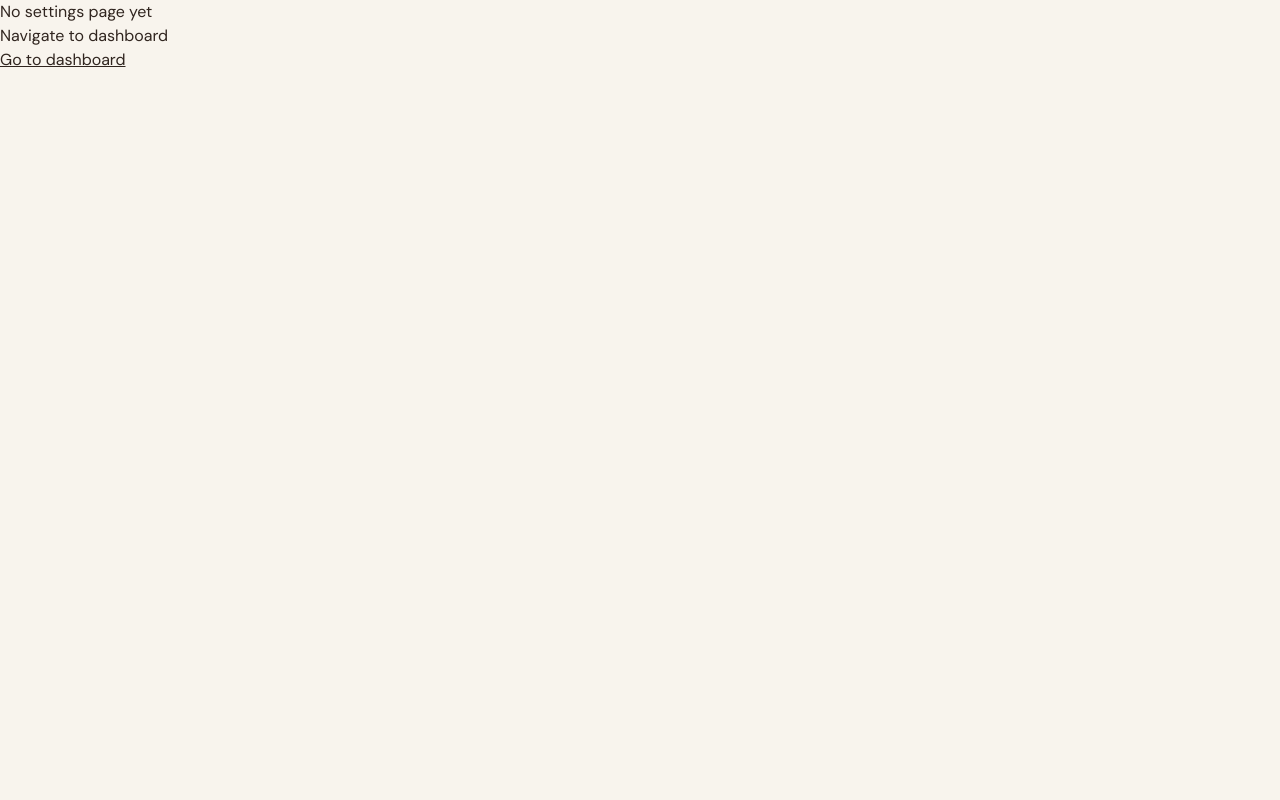
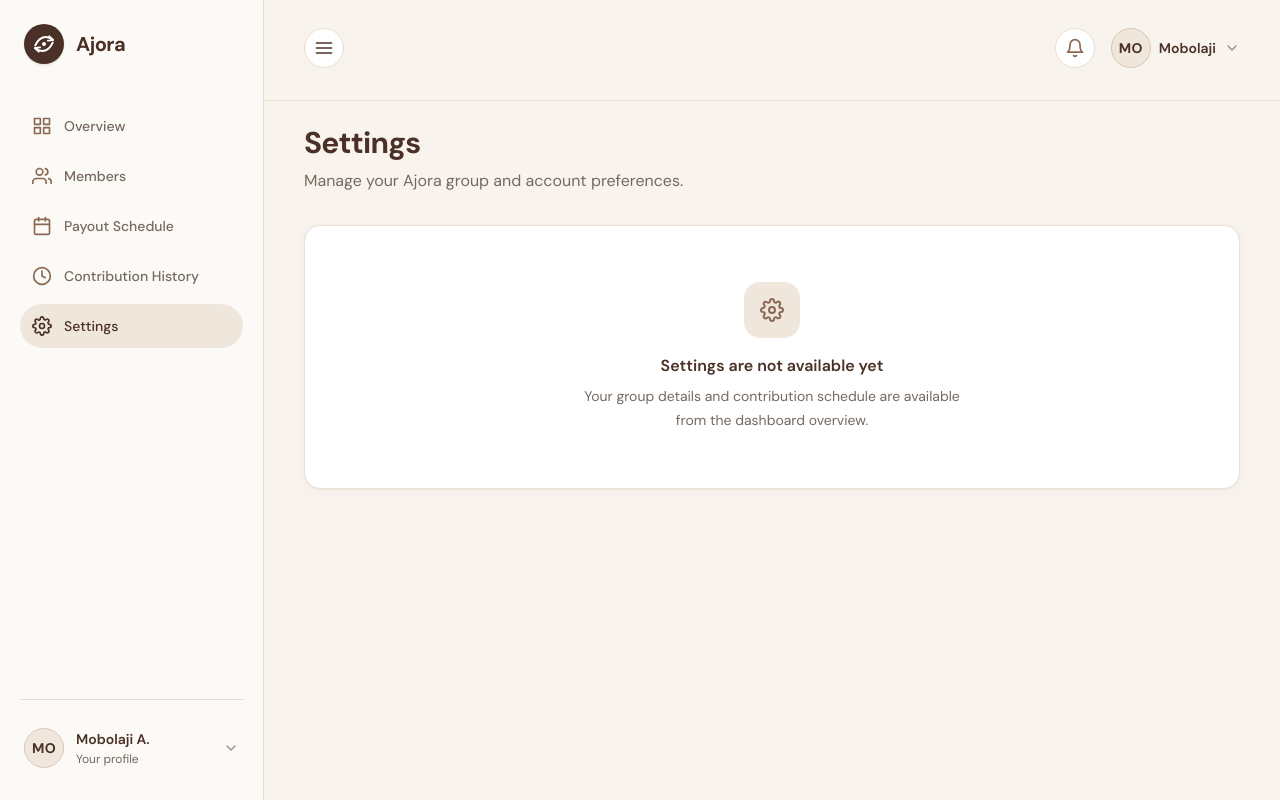
Before and after one commit to Bolazcoding/ajora, a Next.js app: page /settings in a window 1280 px wide. Built offline with nearby package versions, Linux system fonts and the light colour scheme.

Commit message:
fix ui state issue

```diff
--- a/app/_components/AuthPage.tsx
+++ b/app/_components/AuthPage.tsx
@@ -123,12 +123,15 @@
                 error={errors.password}
                 action={
                   !signup && (
-                    <Link
-                      href="/login#password"
-                      className="text-xs font-semibold text-secondary underline decoration-secondary/30 underline-offset-4 hover:text-primary focus-visible:outline-2 focus-visible:outline-focus"
+                    <button
+                      type="button"
+                      disabled
+                      title="Password reset"
+                      aria-label="Forgot password?"
+                      className="text-xs font-semibold text-secondary/70 underline decoration-secondary/30 underline-offset-4 cursor-pointer"
                     >
                       Forgot password?
-                    </Link>
+                    </button>
                   )
                 }
               />
@@ -157,21 +160,8 @@
             <GoogleSignInButton />
             {signup && (
               <p className="mt-5 text-center text-[0.6875rem] leading-5 text-text-muted">
-                By creating an account, you agree to our{" "}
-                <a
-                  href="#terms"
-                  className="text-secondary underline underline-offset-2 hover:text-primary"
-                >
-                  Terms
-                </a>{" "}
-                and{" "}
-                <a
-                  href="#privacy"
-                  className="text-secondary underline underline-offset-2 hover:text-primary"
-                >
-                  Privacy Policy
-                </a>
-                .
+                By creating an account, you agree to our Terms and Privacy
+                Policy.
               </p>
             )}
           </div>
--- a/app/_components/DashboardShell.tsx
+++ b/app/_components/DashboardShell.tsx
@@ -61,6 +61,7 @@
   useEffect(() => {
     if (!isMobileNavOpen) return;
     const previousOverflow = document.body.style.overflow;
+    const menuButton = menuButtonRef.current;
     const closeOnEscape = (event: KeyboardEvent) => {
       if (event.key === "Escape") setIsMobileNavOpen(false);
     };
@@ -72,7 +73,7 @@
     return () => {
       document.body.style.overflow = previousOverflow;
       window.removeEventListener("keydown", closeOnEscape);
-      menuButtonRef.current?.focus();
+      menuButton?.focus();
     };
   }, [isMobileNavOpen]);
 
--- a/app/_components/auth/AuthField.tsx
+++ b/app/_components/auth/AuthField.tsx
@@ -58,7 +58,7 @@
             onClick={() => setVisible((current) => !current)}
             aria-label={`${visible ? "Hide" : "Show"} ${label.toLowerCase()}`}
             aria-pressed={visible}
-            className="absolute inset-y-0 right-0 grid w-12 place-items-center text-text-muted transition-colors hover:text-primary focus-visible:z-10 focus-visible:outline-2 focus-visible:outline-focus"
+            className="absolute inset-y-0 right-0 grid w-12 place-items-center text-text-muted transition-colors hover:text-primary focus-visible:z-10 focus-visible:outline-2 focus-visible:outline-focus cursor-pointer"
           >
             {visible ? (
               <FiEyeOff aria-hidden="true" className="size-[1.125rem]" />
--- a/app/_components/auth/GoogleSignInButton.tsx
+++ b/app/_components/auth/GoogleSignInButton.tsx
@@ -26,9 +26,10 @@
   return (
     <button
       type="button"
+      disabled
       aria-label="Continue with Google (not connected yet)"
       title="Google sign-in will be available soon"
-      className="flex h-[3.125rem] w-full items-center justify-center gap-3 rounded-xl border border-border bg-white text-sm font-semibold text-text-primary transition-colors hover:border-border-strong hover:bg-surface-soft focus-visible:outline-2 focus-visible:outline-focus focus-visible:outline-offset-2"
+      className="flex h-[3.125rem] w-full cursor-not-allowed items-center justify-center gap-3 rounded-xl border border-border bg-white text-sm font-semibold text-text-primary opacity-75"
     >
       <GoogleMark />
       Continue with Google
--- a/app/settings/page.tsx
+++ b/app/settings/page.tsx
@@ -1,17 +1,25 @@
-import Link from "next/link";
+import { FiSettings } from "react-icons/fi";
+import DashboardShell from "../_components/DashboardShell";
+import EmptyState from "../_ui/EmptyState";
 
-function page() {
+export default function SettingsPage() {
   return (
-    <section>
-      <p>No settings page yet</p>
-      <p>Navigate to dashboard</p>
-      <span>
-        <Link className="underline hover:text-red-600" href="/dashboard">
-          Go to dashboard
-        </Link>
-      </span>
-    </section>
+    <DashboardShell activeItem="Settings">
+      <div className="mx-auto w-full max-w-6xl pb-10">
+        <h2 className="font-sans text-2xl font-bold tracking-tight text-primary sm:text-3xl">
+          Settings
+        </h2>
+        <p className="mt-2 max-w-xl text-sm leading-6 text-text-secondary sm:text-base">
+          Manage your Ajora group and account preferences.
+        </p>
+        <section className="mt-7 rounded-2xl border border-border bg-white px-5 py-14 text-center shadow-card sm:mt-8">
+          <EmptyState
+            icon={FiSettings}
+            title="Settings are not available yet"
+            description="Your group details and contribution schedule are available from the dashboard overview."
+          />
+        </section>
+      </div>
+    </DashboardShell>
   );
 }
-
-export default page;
```
